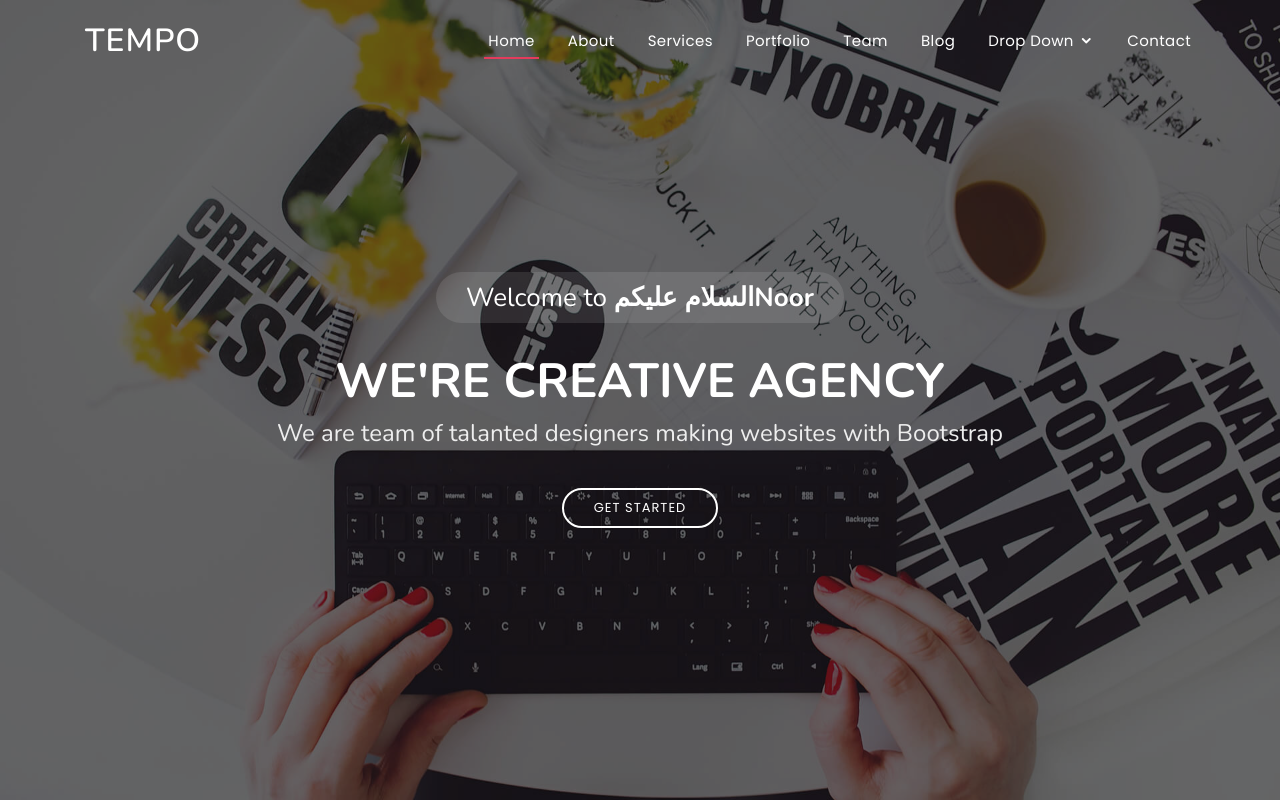
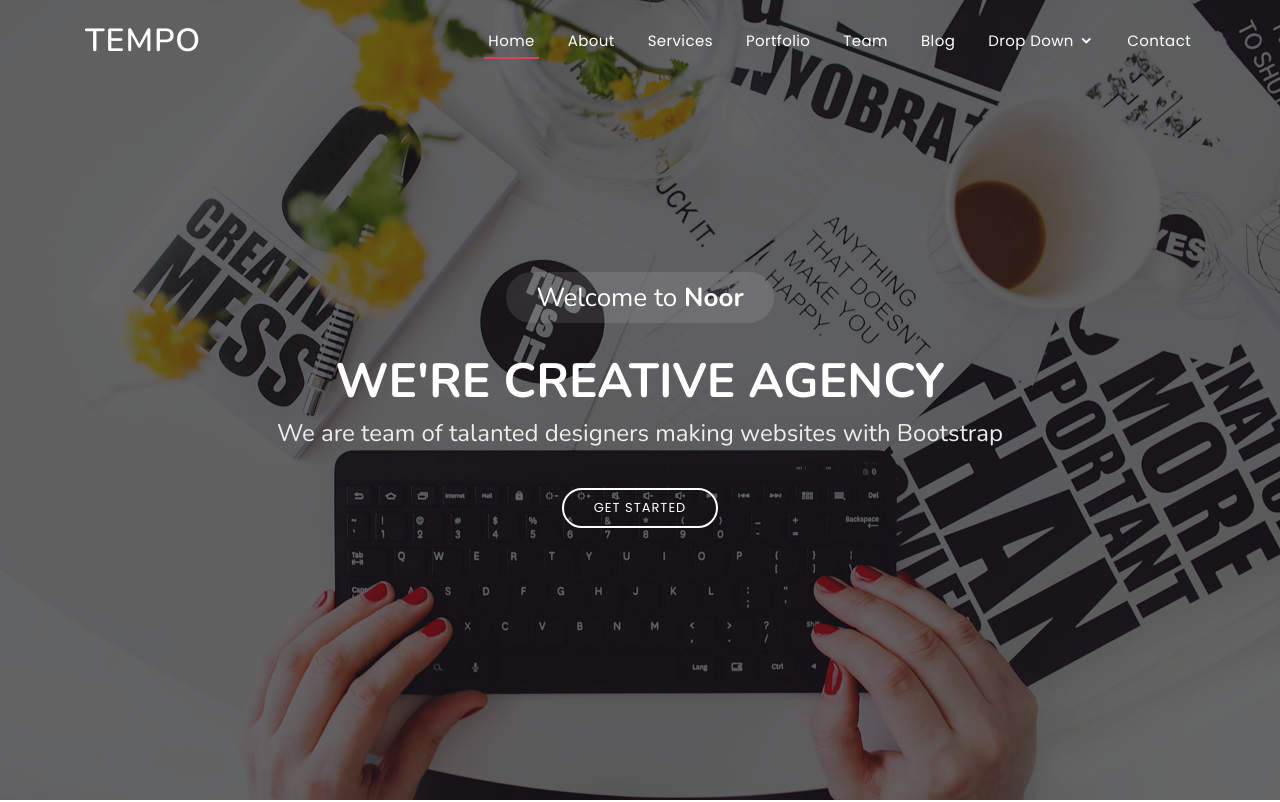
Before and after one commit to NoorKhan30/mywebsite1, a plain HTML site: page index.html in a window 1280 px wide. Shown: the top 802 px of the page. Drawn offline with nearby package versions, Linux system fonts and the light colour scheme.

Commit message:
Update index.html

```diff
--- a/index.html
+++ b/index.html
@@ -81,7 +81,7 @@
   <!-- ======= Hero Section ======= -->
   <section id="hero">
     <div class="hero-container">
-      <h3>Welcome to <strong>السلام عليكمNoor</strong></h3>
+      <h3>Welcome to <strong>Noor</strong></h3>
       <h1>We're Creative Agency</h1>
       <h2>We are team of talanted designers making websites with Bootstrap</h2>
       <a href="#about" class="btn-get-started scrollto">Get Started</a>
```
